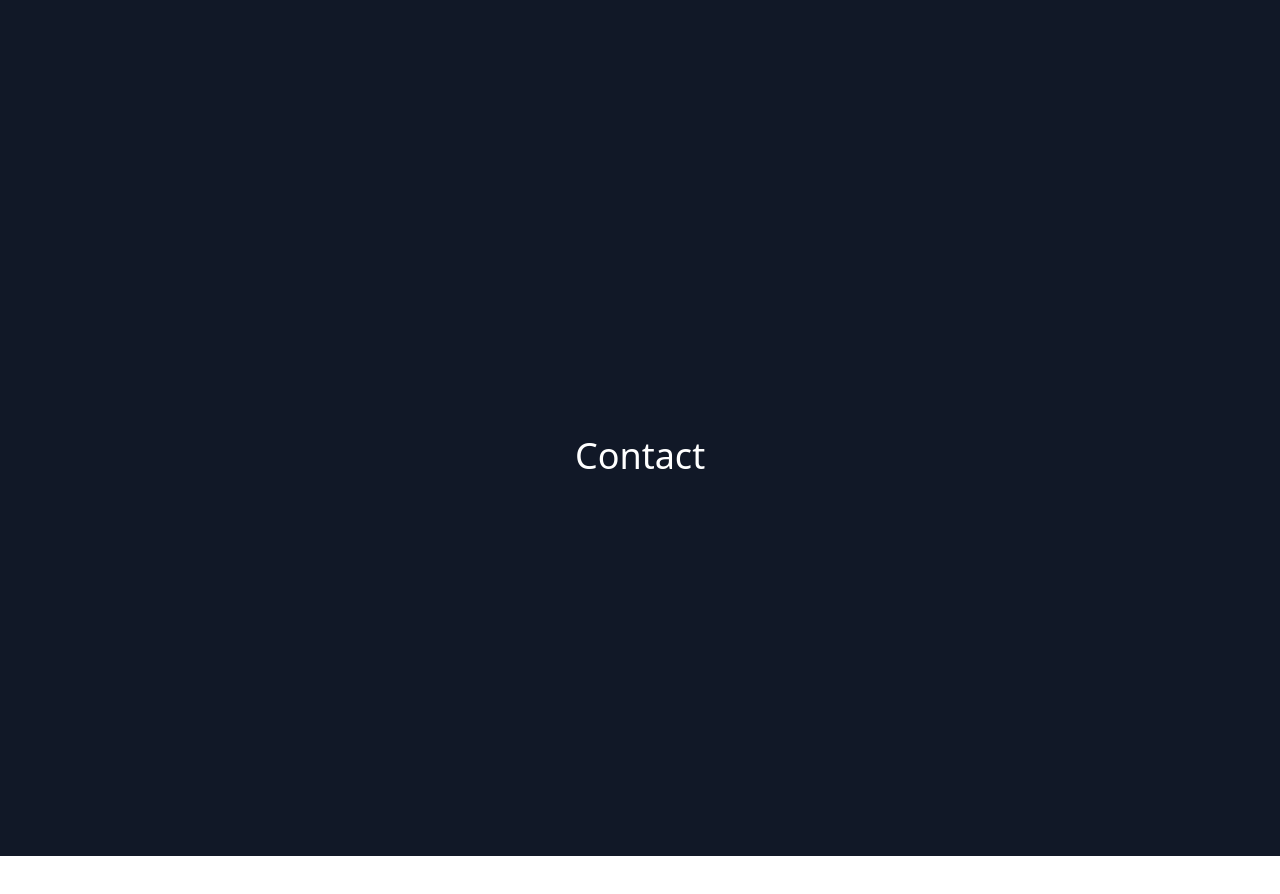
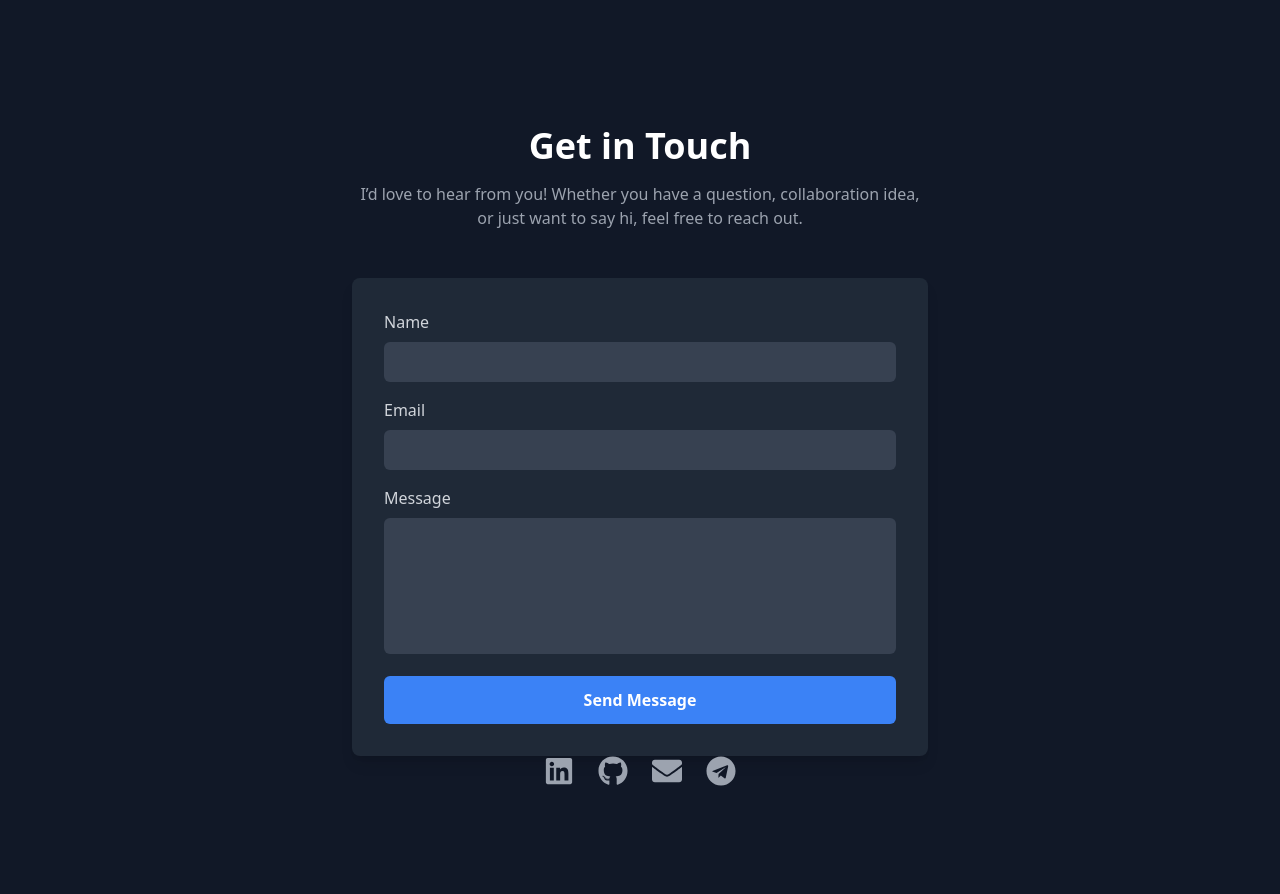
Before and after one commit to babaty73/portfolio, a React (Vite) app: page / in a window 1280 px wide. Shown: the part 2420-3314 px from the top of the page. Before the commit the page ends 3276 px from the top, so only its background shows below. Built offline with nearby package versions, Linux system fonts and the light colour scheme.

Commit message:
Added contact page

```diff
--- a/package.json
+++ b/package.json
@@ -10,8 +10,10 @@
     "preview": "vite preview"
   },
   "dependencies": {
+    "@emailjs/browser": "^4.4.1",
     "react": "^19.2.4",
-    "react-dom": "^19.2.4"
+    "react-dom": "^19.2.4",
+    "react-icons": "^5.6.0"
   },
   "devDependencies": {
     "@eslint/js": "^9.39.4",
--- a/src/App.jsx
+++ b/src/App.jsx
@@ -2,6 +2,7 @@ import Navbar from "./Components/Navbar";
 import Hero from "./Components/Hero";
 import Projects from "./Components/Projects";
 import Skills from "./Components/Skills";
+import Contact from "./Components/Contact"
 
 function App() {
   return (
@@ -10,6 +11,7 @@ function App() {
       <Hero />
       <Projects />
       <Skills />
+      <Contact />
 
       <section id="contact" className="h-screen flex items-center justify-center">
         <h1 className="text-4xl">Contact</h1>
--- /dev/null
+++ b/src/Components/Contact.jsx
@@ -0,0 +1,165 @@
+import { FaLinkedin, FaGithub, FaEnvelope, FaTelegram} from "react-icons/fa";
+import { useEffect, useState, useRef } from "react";
+import emailjs from "@emailjs/browser";
+
+function Contact() {
+  const [animate, setAnimate] = useState(false);
+  const [status, setStatus] = useState(""); // "success" | "error" | ""
+  const formRef = useRef();
+
+  useEffect(() => {
+    setAnimate(true);
+  }, []);
+
+  const handleSubmit = (e) => {
+    e.preventDefault();
+
+    emailjs
+      .sendForm(
+        "service_c1y8zfc",   // replace with your EmailJS service ID
+        "template_p66xI2g",  // replace ith your EmailJS template ID
+        formRef.current,
+        "Knor1DI54HMQMvkb6"    // replace with your EmailJS public key
+      )
+      .then(
+        (result) => {
+    console.log("SUCCESS:", result.text);
+    setStatus("success");
+  },
+  (error) => {
+    console.error("ERROR:", error.text);
+    setStatus("error");
+  }
+);
+  };
+
+  return (
+    <section
+      id="contact"
+      className="min-h-screen flex flex-col items-center justify-center px-4 py-16 bg-gray-900 text-white"
+    >
+      <h2
+        className={`text-4xl font-bold mb-4 transform transition-all duration-1000 ${
+          animate ? "opacity-100 translate-y-0" : "opacity-0 translate-y-8"
+        }`}
+      >
+        Get in Touch
+      </h2>
+
+      <p
+        className={`text-gray-400 mb-12 text-center max-w-xl transform transition-all duration-1000 delay-200 ${
+          animate ? "opacity-100 translate-y-0" : "opacity-0 translate-y-8"
+        }`}
+      >
+        I’d love to hear from you! Whether you have a question, collaboration idea,
+        or just want to say hi, feel free to reach out.
+      </p>
+
+      <form
+        ref={formRef}
+        onSubmit={handleSubmit}
+        className={`w-full max-w-xl bg-gray-800 p-8 rounded-lg shadow-lg transform transition-all duration-1000 delay-400 ${
+          animate ? "opacity-100 translate-y-0" : "opacity-0 translate-y-8"
+        }`}
+      >
+        <div className="mb-4">
+          <label htmlFor="name" className="block text-gray-300 font-medium mb-2">
+            Name
+          </label>
+          <input
+            type="text"
+            id="name"
+            name="name"
+            required
+            className="w-full px-4 py-2 rounded-md bg-gray-700 text-white focus:outline-none focus:ring-2 focus:ring-blue-500"
+          />
+        </div>
+
+        <div className="mb-4">
+          <label htmlFor="email" className="block text-gray-300 font-medium mb-2">
+            Email
+          </label>
+          <input
+            type="email"
+            id="email"
+            name="email"
+            required
+            className="w-full px-4 py-2 rounded-md bg-gray-700 text-white focus:outline-none focus:ring-2 focus:ring-blue-500"
+          />
+        </div>
+
+        <div className="mb-4">
+          <label htmlFor="message" className="block text-gray-300 font-medium mb-2">
+            Message
+          </label>
+          <textarea
+            id="message"
+            name="message"
+            required
+            rows="5"
+            className="w-full px-4 py-2 rounded-md bg-gray-700 text-white focus:outline-none focus:ring-2 focus:ring-blue-500 resize-none"
+          ></textarea>
+        </div>
+
+        <button
+          type="submit"
+          className="w-full bg-blue-500 hover:bg-blue-600 text-white font-bold py-3 px-4 rounded-md transition-colors duration-300"
+        >
+          Send Message
+        </button>
+
+        {/* Success/Error Banner */}
+        {status === "success" && (
+          <p className="mt-4 text-green-400 font-semibold text-center animate-pulse">
+            ✅ Message sent successfully!
+          </p>
+        )}
+        {status === "error" && (
+          <p className="mt-4 text-red-400 font-semibold text-center animate-pulse">
+            ❌ Oops! Something went wrong.
+          </p>
+        )}
+      </form>
+
+      <div
+        className={`flex space-x-6 transform transition-all duration-1000 delay-600 ${
+          animate ? "opacity-100 translate-y-0" : "opacity-0 translate-y-8"
+        }`}
+      >
+        <a
+          href="https://www.linkedin.com/in/babaty73/"
+          target="_blank"
+          rel="noopener noreferrer"
+          className="text-gray-400 hover:text-blue-500 transition-colors duration-300 text-3xl animate-float"
+        >
+          <FaLinkedin />
+        </a>
+        <a
+          href="https://github.com/babaty73"
+          target="_blank"
+          rel="noopener noreferrer"
+          className="text-gray-400 hover:text-gray-200 transition-colors duration-300 text-3xl animate-float"
+        >
+          <FaGithub />
+        </a>
+        <a
+          href="mailto:imranidris10999@gmail.com"
+          className="text-gray-400 hover:text-red-500 transition-colors duration-300 text-3xl animate-float"
+        >
+          <FaEnvelope />
+        </a>
+     <a
+  href="https://t.me/babafootballeru"
+  target="_blank"
+  rel="noopener noreferrer"
+  className="text-gray-400 hover:text-green-500 transition-colors duration-300 text-3xl animate-float"
+>
+  <FaTelegram />
+</a>
+
+      </div>
+    </section>
+  );
+}
+
+export default Contact;
```
Also changed, not shown: 1 other file (tests, documents, lock files or other folders).
